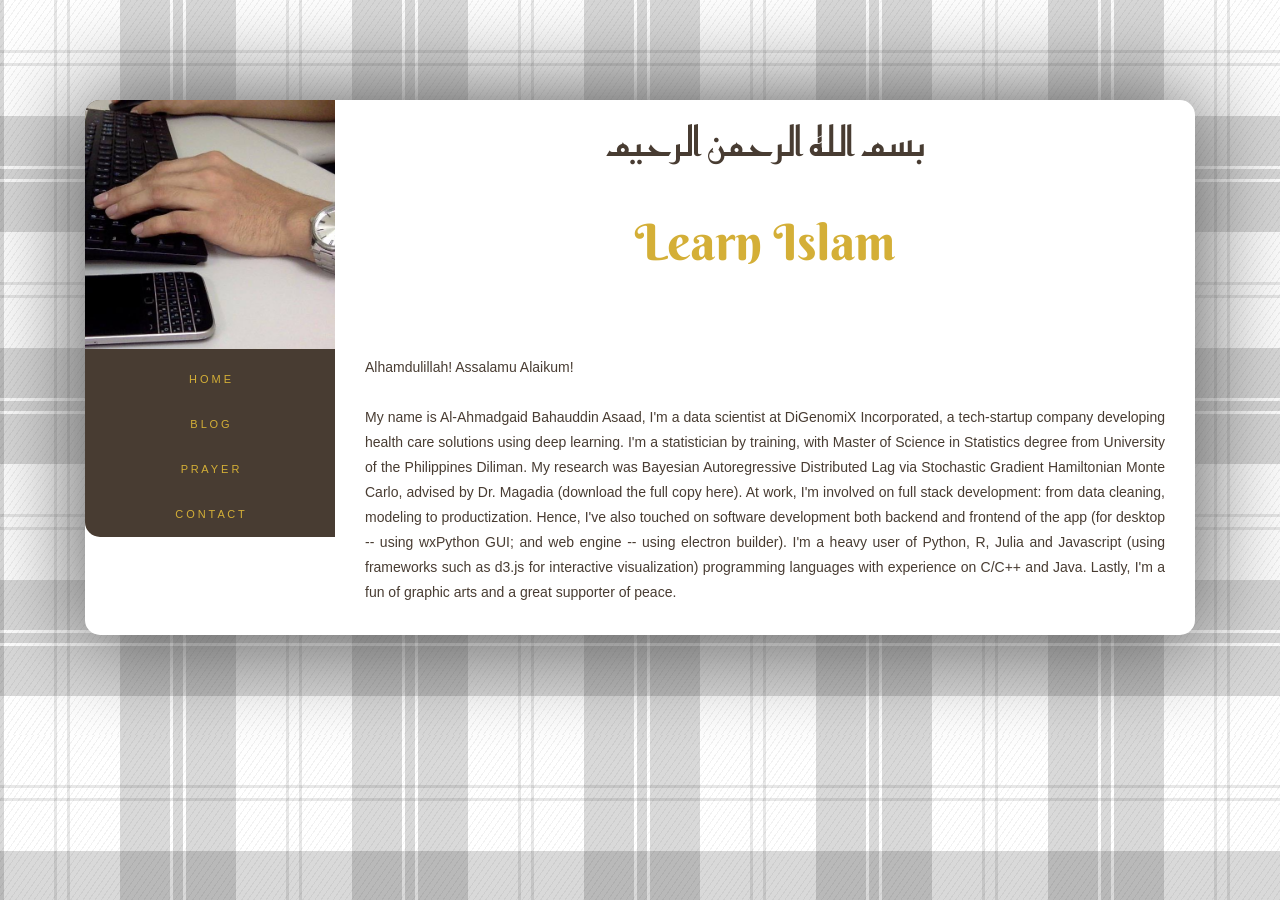
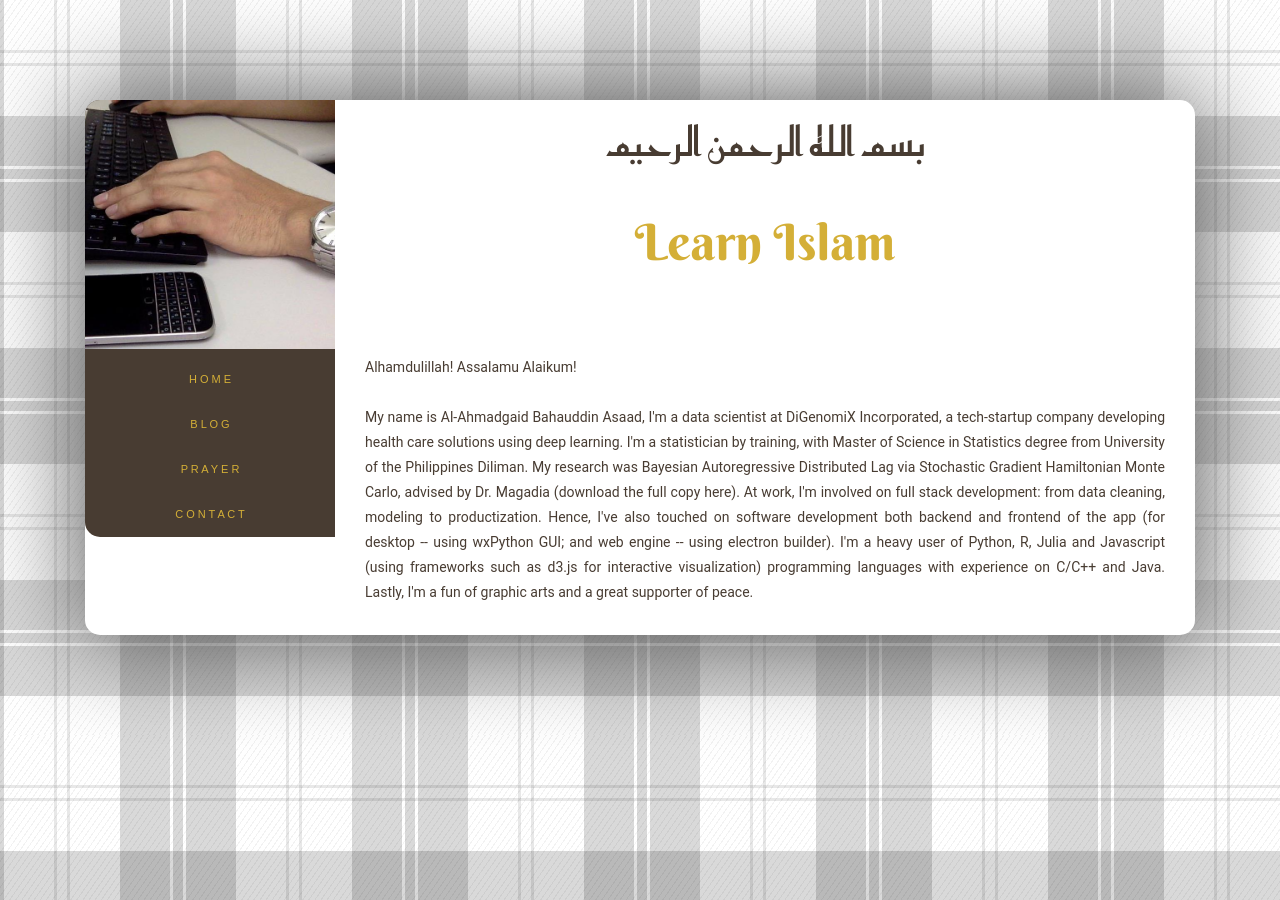
Before and after one commit to learn-islam/learn-islam.github.io, a Jekyll site: the page built from index.html, in a window 1280 px wide. Built offline with Jekyll 4.4.1, drawn with Linux system fonts in a browser that asks for light colours; some web fonts are replaced.

Commit message:
Changed body font to Roboto

```diff
--- a/_sass/stylesheets/modules/_measures.scss
+++ b/_sass/stylesheets/modules/_measures.scss
@@ -5,7 +5,7 @@ $sb-bg-color: #483c32;
 $sb-nav-color: #d4af37;
 $islamic-green: #009000;
 
-$body-font-family: 'Amita';
+$body-font-family: 'Roboto', sans-serif;
 $font-post-meta: 'Saira Extra Condensed';
 
 $body-font-size: 14px;
```
